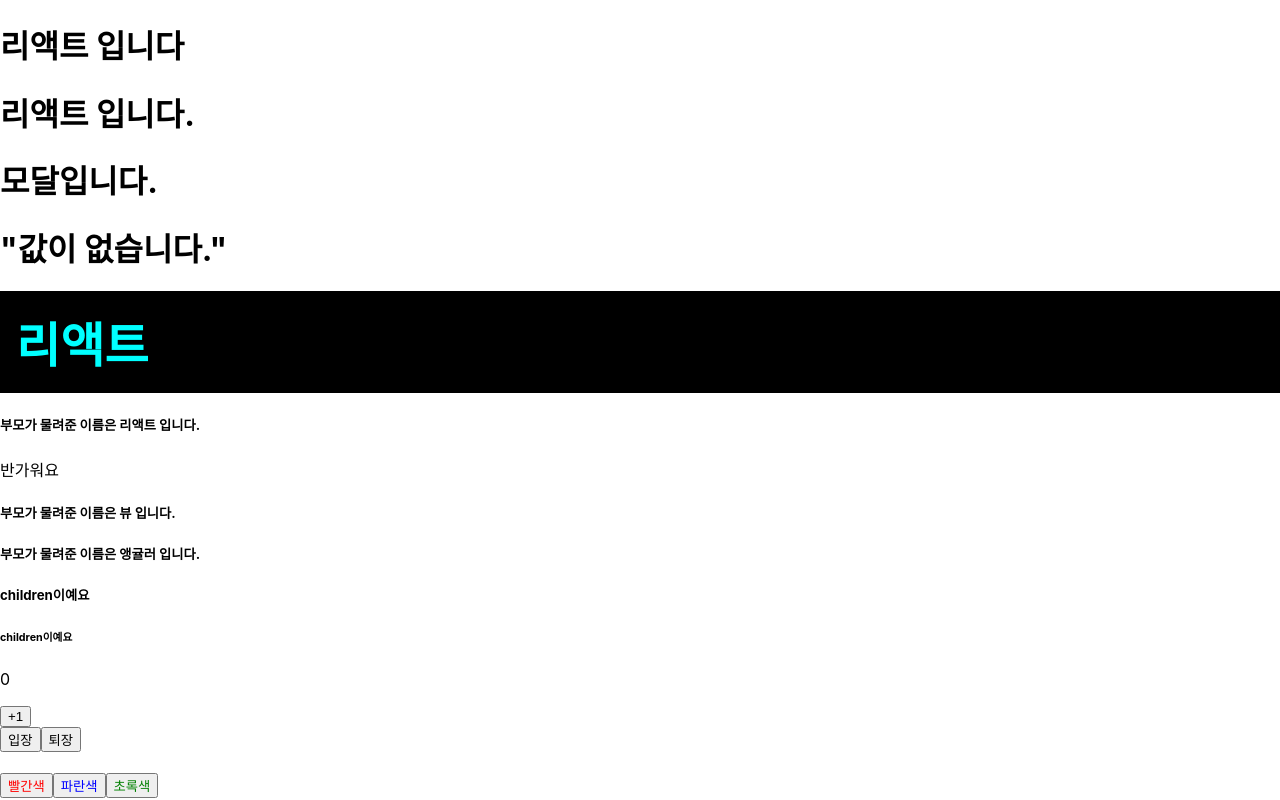
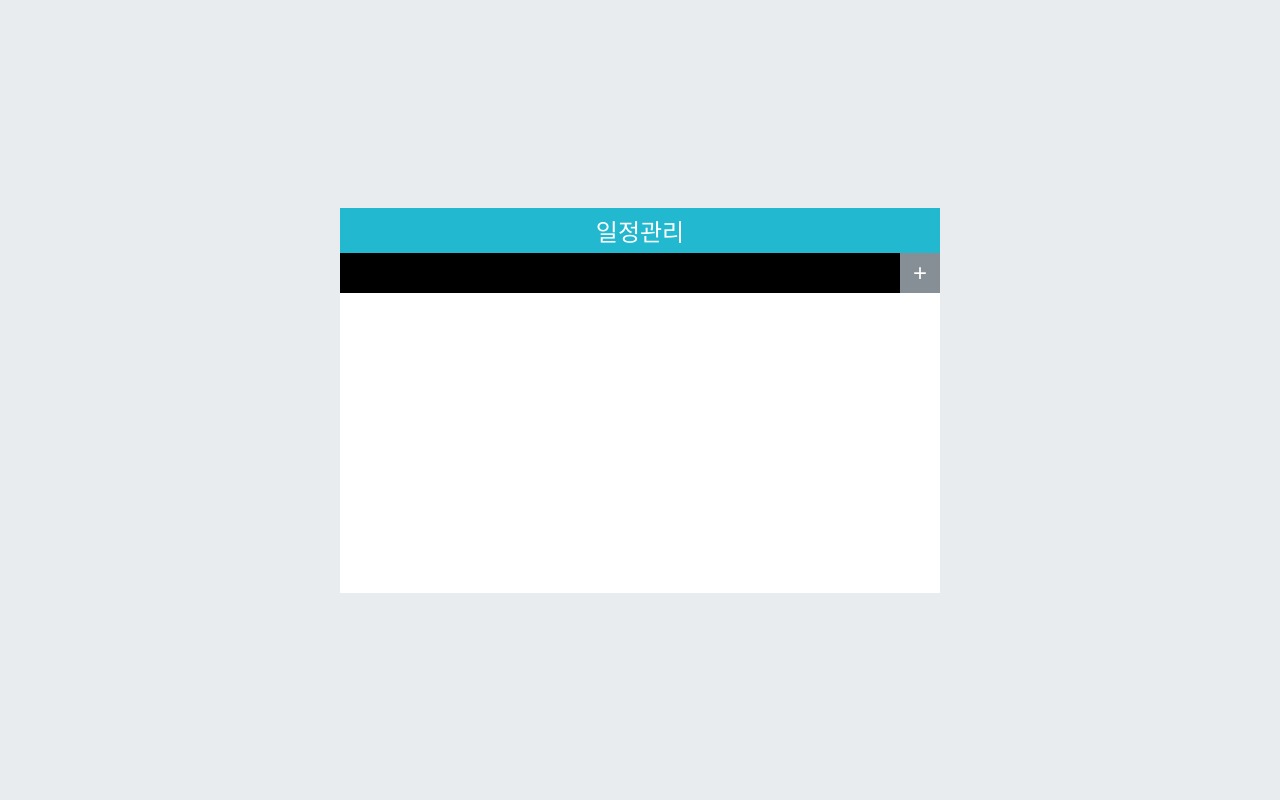
Before and after one commit to younge12/react_project, a React (Create React App) app in the folder react-app/: page / in a window 1280 px wide. Shown: the top 800 px of the page. Built offline with nearby package versions, Linux system fonts and the light colour scheme.

Commit message:
일정관리

```diff
--- a/react-app/src/App.js
+++ b/react-app/src/App.js
@@ -1,52 +1,9 @@
-import Jsx from "./components/Jsx";
-// import Jsx, {b,c} from "./components/Jsx";
-import InlineStyle from "./components/InlineStyle";
-import MyComponent from "./components/MyComponent";
-import Counter from "./components/Counter";
-import Say from "./components/Say";
-import EventPractice from "./components/EventPractice";
-import IterationSample from "./components/IterationSample";
-import Counter02 from "./components/Counter02";
-import Counter03 from "./components/Counter03";
-import Parents from "./components/Parents";
-import Info02 from "./components/Info02";
-import Average from "./components/Average";
-import InputFile from "./components/InputFile";
-import StyleComponents from "./components/StyleComponents";
-import Flex from "./components/Flex";
+import Todo from "./components/Todo/Index";
 
 function App() {
-  const name1 = "리액트";
-  const style1 = {
-    backgroundColor: "black",
-    color: "white",
-    fontSize: 20,
-    fontWeight: "bold",
-    padding: 5,
-  };
-
   return (
     <>
-      <Jsx />
-      <InlineStyle />
-      <MyComponent name={name1} message="반가워요" style={style1} />
-      <MyComponent name="뷰" />
-      <MyComponent name="앵귤러">
-        <h5>children이예요</h5>
-        <h6>children이예요</h6>
-      </MyComponent>
-      <Counter />
-      <Say />
-      <EventPractice />
-      <IterationSample />
-      <Counter02 />
-      <Parents />
-      <Counter03 />
-      <Info02 />
-      <Average />
-      <InputFile />
-      <StyleComponents />
-      <Flex />
+      <Todo />
     </>
   );
 }
--- /dev/null
+++ b/react-app/src/components/Todo/Form.jsx
@@ -0,0 +1,55 @@
+import { useRef, useState } from "react";
+import styled from "styled-components";
+
+const Form = ({ onAdd }) => {
+  const inputEl = useRef(null);
+  const [text, SetText] = useState("");
+  const handleClick = () => {
+    onAdd(text);
+    SetText("");
+    inputEl.current.focus();
+  };
+  const handleKeyUp = (e) => {
+    if (e.key === "Enter") {
+      onAdd(text);
+      SetText("");
+      inputEl.current.focus();
+    }
+  };
+  return (
+    <>
+      <InputWrapper>
+        <Input
+          value={text}
+          onChange={(e) => SetText(e.target.value)}
+          onKeyUp={handleKeyUp}
+          ref={inputEl}
+        />
+        <BtnSubmit onClick={handleClick}>+</BtnSubmit>
+      </InputWrapper>
+    </>
+  );
+};
+
+const InputWrapper = styled.div`
+  display: flex;
+  height: 40px;
+`;
+const Input = styled.input`
+  flex: 1;
+  background: #000;
+  color: #fff;
+  border: none;
+  outline: none;
+  font-size: 18px;
+  padding: 10px;
+`;
+const BtnSubmit = styled.button`
+  border: none;
+  color: #fff;
+  font-size: 24px;
+  width: 40px;
+  background: #868e96;
+  cursor: pointer;
+`;
+export default Form;
--- /dev/null
+++ b/react-app/src/components/Todo/Index.jsx
@@ -0,0 +1,69 @@
+import { useRef, useState } from "react";
+import styled from "styled-components";
+
+import Form from "./Form";
+import TodoList from "./TodoList";
+
+const Todo = () => {
+  const [todos, setTodos] = useState([]);
+  const nextId = useRef(1);
+  const handleAdd = (content) => {
+    //todo를 추가할때
+    if (content) {
+      const nextTodos = [
+        ...todos,
+        { id: nextId.current, content: content, checked: false },
+      ];
+      setTodos(nextTodos);
+      nextId.current++;
+    }
+  };
+  const handleDelete = (deleteId) => {
+    const nextTodos = todos.filter((e) => {
+      return e.id !== deleteId;
+    });
+    setTodos(nextTodos);
+  };
+  const handleChecked = (checkedId) => {
+    const nextTodos = todos.map((todo) => {
+      todo.id === checkedId && (todo.checked = !todo.checked);
+      return todo;
+    });
+    setTodos(nextTodos);
+  };
+  return (
+    <>
+      <Layout>
+        <Container>
+          <Title>일정관리</Title>
+          <Form onAdd={handleAdd} />
+          <TodoList
+            data={todos}
+            onDelete={handleDelete}
+            onChecked={handleChecked}
+          />
+        </Container>
+      </Layout>
+    </>
+  );
+};
+
+const Layout = styled.div`
+  background: #e9ecef;
+  min-height: 100vh;
+  display: flex;
+  justify-content: center;
+  align-items: center;
+`;
+const Container = styled.div`
+  width: 600px;
+`;
+const Title = styled.div`
+  background: #22b8cf;
+  color: #fff;
+  font-size: 24px;
+  text-align: center;
+  padding: 5px 0;
+`;
+
+export default Todo;
--- /dev/null
+++ b/react-app/src/components/Todo/TodoList.jsx
@@ -0,0 +1,43 @@
+import styled from "styled-components";
+
+const TodoList = ({ data, onDelete, onChecked }) => {
+  return (
+    <List>
+      {data.map(({ id, content, checked }) => (
+        <Item key={id}>
+          <label>
+            <input
+              type="checkbox"
+              checked={checked}
+              onChange={() => onChecked(id)}
+            />
+            <Content>{content}</Content>
+          </label>
+          <BtnDelete onClick={() => onDelete(id)}>X</BtnDelete>
+        </Item>
+      ))}
+    </List>
+  );
+};
+
+const List = styled.ul`
+  list-style: none;
+  margin: 0;
+  padding: 0;
+  min-height: 300px;
+  background: #fff;
+`;
+const Item = styled.li`
+  height: 50px;
+  display: flex;
+  align-items: center;
+  padding: 0 20px;
+  justify-content: space-between;
+
+  & + & {
+    border-top: 1px solid #ddd;
+  }
+`;
+const Content = styled.span``;
+const BtnDelete = styled.button``;
+export default TodoList;
```
Also changed, not shown: react-app/src/App_ori.js (added, +54 -0 lines).
